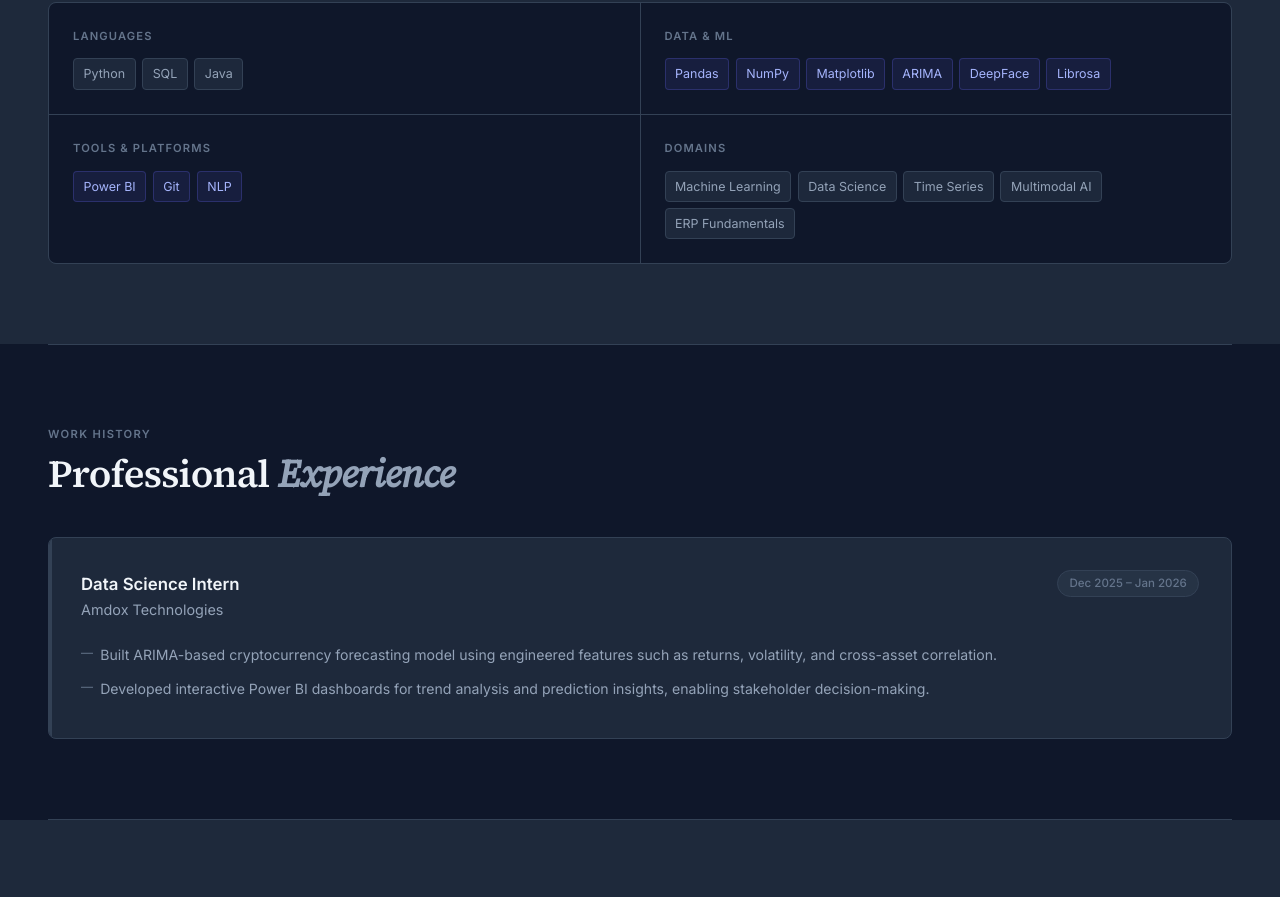
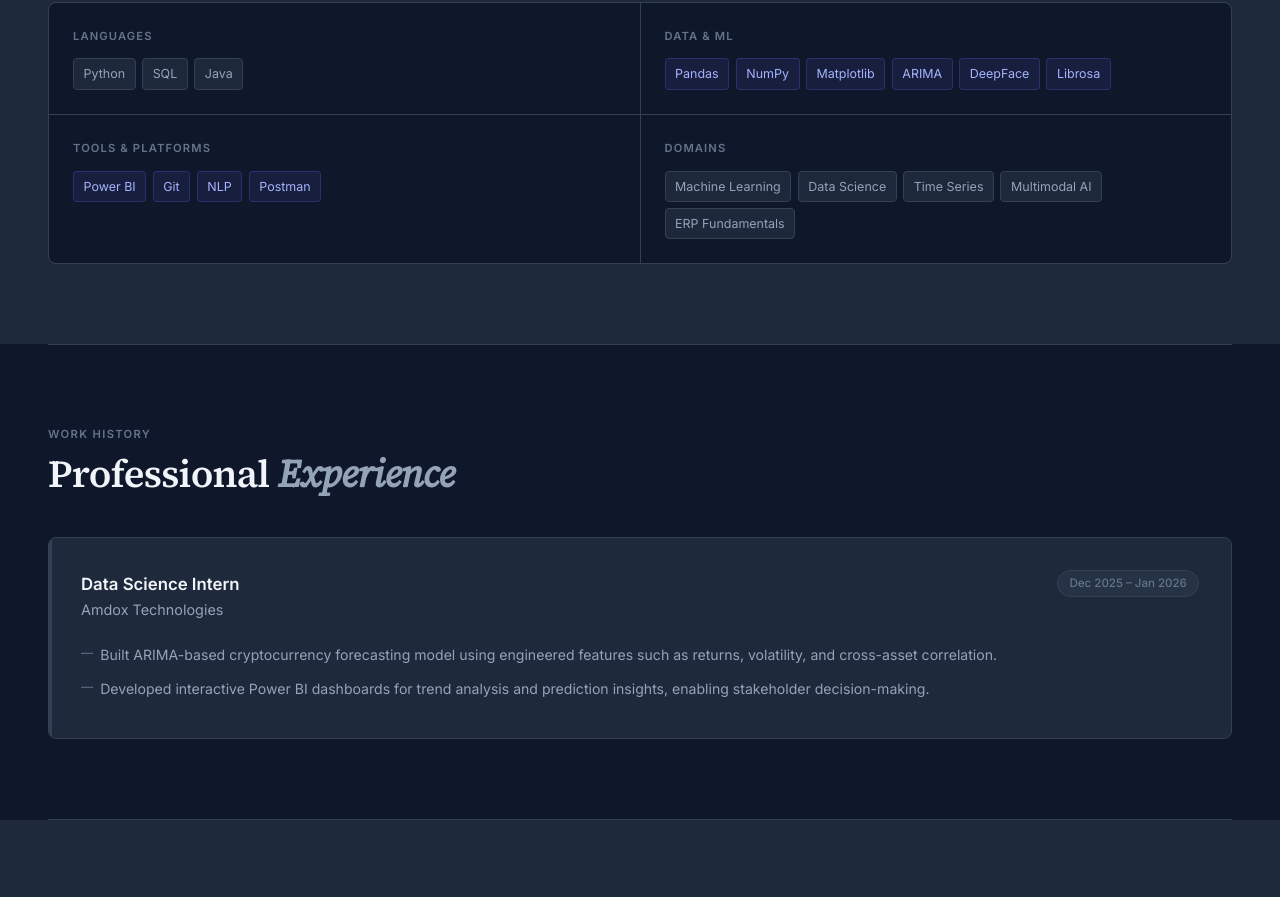
Before and after one commit to Nakul03code/Portfolio, a plain HTML site: page index.html in a window 1280 px wide. Shown: the part 1015-1912 px from the top of the page. Drawn offline with Linux system fonts and the light colour scheme.

Commit message:
Add Postman skill tag to index.html

```diff
--- a/index.html
+++ b/index.html
@@ -95,6 +95,7 @@
                     <span class="skill-tag tools">Power BI</span>
                     <span class="skill-tag tools">Git</span>
                     <span class="skill-tag tools">NLP</span>
+                    <span class="skill-tag tools">Postman</span>
                 </div>
             </div>
             <div class="skill-cell">
```
